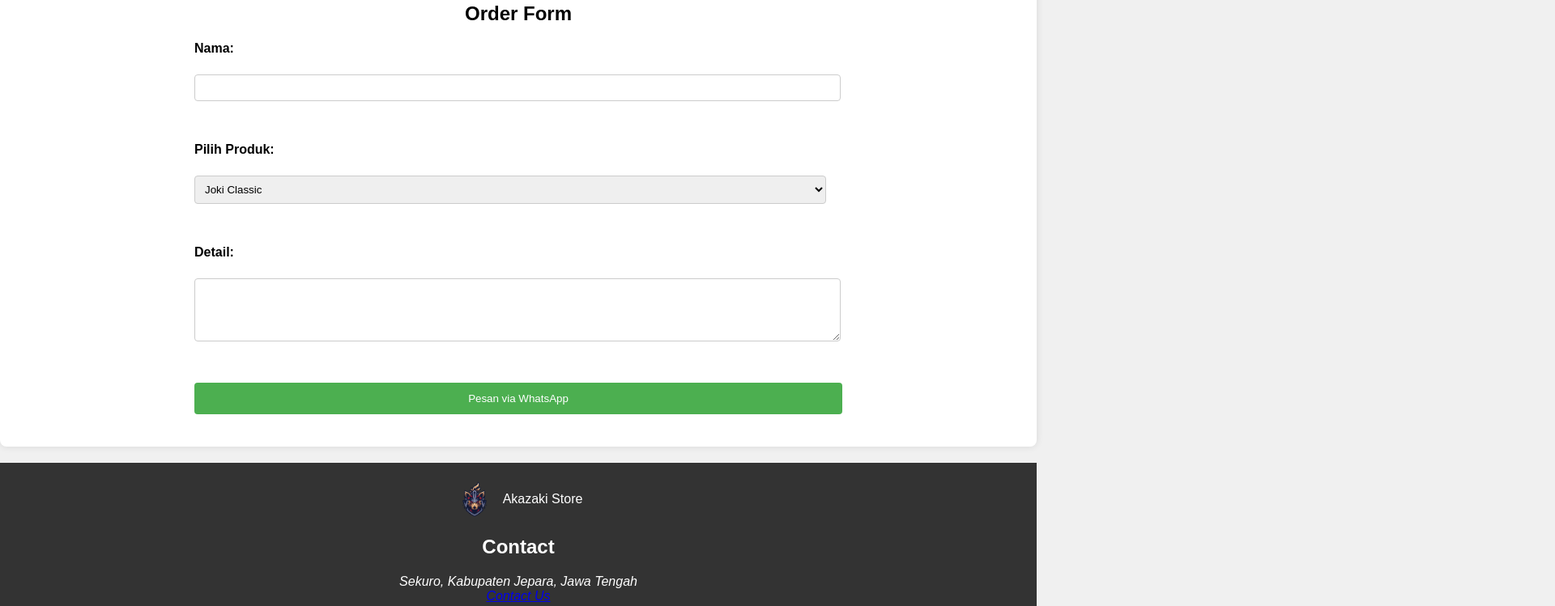
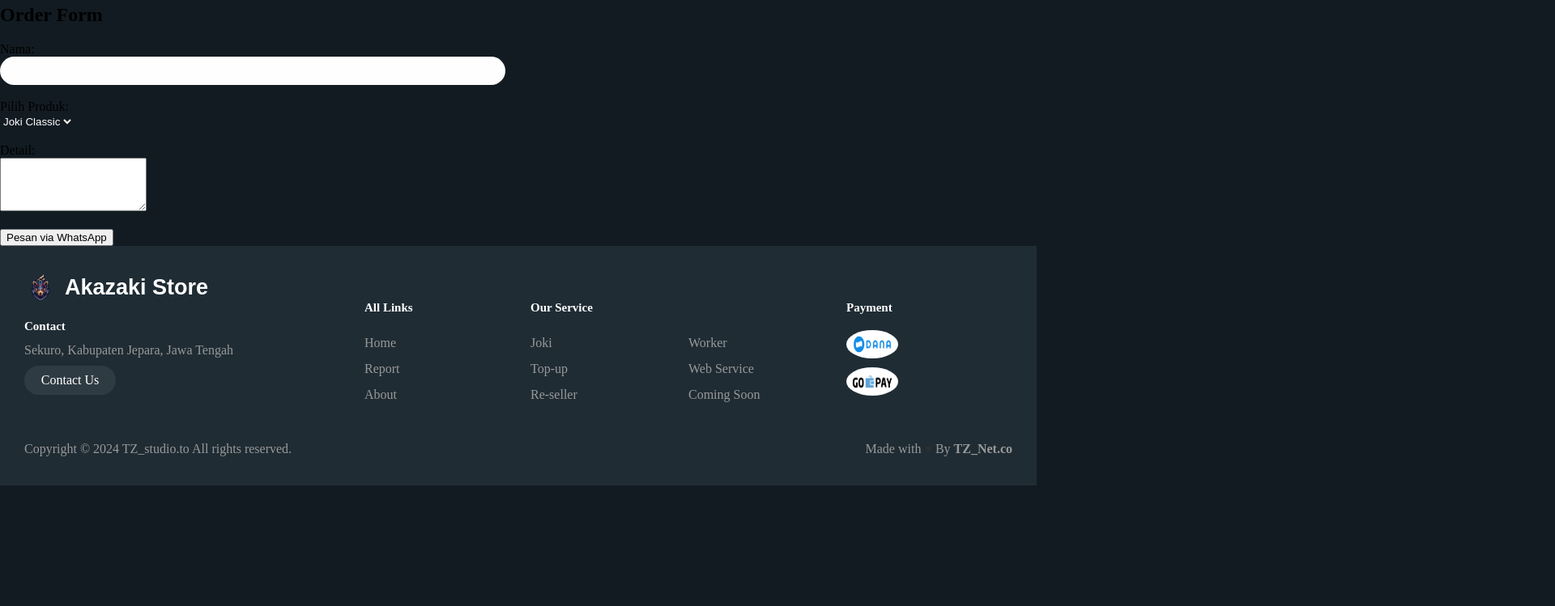
Before and after one commit to darkdragon630/AKZAKI-STORE, a plain HTML site: page index.html in a window 1280 px wide. Shown: the part 477-1226 px from the top of the page at 81% size, 1920 px wide, since content can reach past the window. After the commit the page ends 1077 px from the top, so only its background shows below. Drawn offline with Linux system fonts and the light colour scheme.

Commit message:
Update styles.css

```diff
--- a/styles.css
+++ b/styles.css
@@ -1,144 +1,282 @@
-/* General styles */
 body {
-  font-family: Arial, sans-serif;
-  background-color: #f0f0f0;
+      background-color: #121b22;
       margin: 0;
       padding: 0;
+      display: flex;
+      flex-direction: column;
+      min-height: 100vh;
     }
 
-.container {
-  max-width: 800px;
-  margin: auto;
+    .header {
+      display: flex;
+      align-items: center;
+      justify-content: space-between;
+      background-color: #1f2c34;
+      color: white;
+      padding: 10px;
+    }
+
+    .logo {
+      display: flex;
+      align-items: center;
+      font-family: Arial, Helvetica, sans-serif;
+      font-size: 27px;
+      font-weight: bold;
+    }
+
+    .logo img {
+      height: 40px;
+      margin-right: 10px;
+    }
+
+    .navigation {
+      display: flex;
+      align-items: center;
+    }
+
+    .navigation a {
+      color: white;
+      margin-right: 10px;
+      text-decoration: none;
+    }
+
+    .content {
+      flex: 1;
       padding: 20px;
     }
 
-.columns {
+    .footer {
       display: flex;
-  justify-content: space-around;
-  align-items: center;
-  margin-bottom: 20px;
+      flex-flow: row wrap;
+      padding: 30px 30px 20px 30px;
+      color: white;
+      background-color: #1f2c34;
+      border-top: 1px solid #1f2c34;
     }
 
-.joki-list {
-  width: 100px;
-  height: 100px;
-  object-fit: cover;
-  border-radius: 50%;
-}
-
-.teksinfo {
-  text-align: center;
-}
-
-/* Order form styles */
-.order-form {
-  background-color: #fff;
-  padding: 20px;
-  border-radius: 8px;
-  box-shadow: 0 0 10px rgba(0, 0, 0, 0.1);
-  margin-top: 20px; /* Added margin to separate from columns */
-}
-
-.order-form h2 {
-  text-align: center;
-  margin-bottom: 20px;
-}
-
-.order-form form {
-  display: flex;
-  flex-direction: column;
-}
-
-.order-form label {
-  font-weight: bold;
-  margin-bottom: 5px;
-}
-
-.order-form input[type="text"],
-.order-form textarea,
-.order-form select {
-  width: calc(100% - 20px); /* Adjusted width to accommodate padding */
-  padding: 8px;
-  margin-bottom: 15px;
-  border: 1px solid #ccc;
-  border-radius: 4px;
-}
-
-.order-form button {
-  background-color: #4CAF50;
-  color: white;
-  padding: 12px 20px;
-  border: none;
-  border-radius: 4px;
-  cursor: pointer;
-  transition: background-color 0.3s;
-}
-
-.order-form button:hover {
-  background-color: #45a049;
-}
-
-/* Footer styles */
-.footer {
-  background-color: #333;
-  color: #fff;
-  padding: 20px 0;
-  text-align: center;
-  margin-top: 20px; /* Added margin to separate from order form */
+    .footer > * {
+      flex:  1 100%;
     }
 
     .footer__addr {
-  margin-bottom: 20px;
+      margin-right: 1.25em;
+      margin-bottom: 2em;
     }
 
-.footer__addr .logo {
+    .footer__logo {
+      font-family: Arial, Helvetica, sans-serif;
+      font-weight: 400;
+      font-size: 1.5rem;
+      font-weight: bold;
+    }
+
+    .footer__addr h2 {
+      margin-top: 1.3em;
+      font-size: 15px;
+      font-weight: 400;
+      font-weight: bold;
+    }
+
+    .nav__title {
+      font-weight: 400;
+      font-size: 15px;
+      font-weight: bold;
+    }
+
+    .footer address {
+      font-style: normal;
+      color: #999;
+    }
+
+    .footer__btn {
       display: flex;
       align-items: center;
       justify-content: center;
-  margin-bottom: 10px;
+      height: 36px;
+      max-width: max-content;
+      background-color: rgba(255, 255, 255, 0.07);
+      border-radius: 100px;
+      color: #fff;
+      line-height: 0;
+      margin: 0.6em 0;
+      font-size: 1rem;
+      padding: 0 1.3em;
     }
 
-.footer__addr .logo img {
-  width: 50px;
-  height: 50px;
-  margin-right: 10px;
-  border-radius: 50%;
+    .footer ul {
+      list-style: none;
+      padding-left: 0;
+    }
+
+    .footer li {
+      line-height: 2em;
+    }
+
+    .footer a {
+      text-decoration: none;
     }
 
     .footer__nav {
       display: flex;
-  justify-content: center;
-  list-style: none;
-  padding: 0;
+      flex-flow: row wrap;
     }
 
-.footer__nav .nav__item {
-  margin: 0 20px;
+    .footer__nav > * {
+      flex: 1 50%;
+      margin-right: 1.25em;
     }
 
-.footer__nav .nav__title {
-  font-size: 18px;
+    .nav__ul a {
+      color: #999;
+    }
+
+    .nav__ul--extra {
+      column-count: 2;
+      column-gap: 1.25em;
+    }
+
+    .legal {
+      display: flex;
+      flex-wrap: wrap;
+      color: #999;
+    }
+
+    .legal__links {
+      display: flex;
+      align-items: center;
+    }
+
+    .heart {
+      color: #2f2f2f;
+    }
+
+    @media screen and (min-width: 24.375em) {
+      .legal .legal__links {
+        margin-left: auto;
+      }
+    }
+
+    @media screen and (min-width: 40.375em) {
+      .footer__nav > * {
+        flex: 1;
+      }
+
+      .nav__item--extra {
+        flex-grow: 2;
+      }
+
+      .footer__addr {
+        flex: 1 0px;
+      }
+
+      .footer__nav {
+        flex: 2 0px;
+      }
+    }
+
+
+
+
+
+    @media (max-width: 768px) {
+      .header {
+        flex-direction: row;
+        align-items: center;
+        padding: 20px;
+        justify-content: space-between;
+      }
+
+      .logo {
+        margin-right: 0;
         margin-bottom: 10px;
       }
 
-.footer__nav .nav__ul {
-  padding: 0;
+      .navigation {
+        flex-direction: row;
+        align-items: center;
       }
 
-.footer__nav .nav__ul li {
+      .navigation a {
         margin-bottom: 5px;
+        margin-right: 10px;
       }
 
-.legal {
-  background-color: #222;
-  color: #ccc;
-  padding: 10px 0;
+
+
+
+
     }
 
-.legal__links {
-  margin-top: 10px;
+    li .pill {
+      height: 35px;
+      width: 64px;
+      margin-right: 5px;
+      border-radius: 70%; /* Untuk membuat gambar bundar (pil) */
+      }
+    li .ig {
+    height: 30px;
+    width: 30px; /* Untuk membuat gambar bundar (pil) */
     }
 
-.legal__links .heart {
-  color: red;
+    .filters {
+      padding: 30px;
+        padding-left: 30px;
+      padding-left: 34px;
     }
+
+    .search-bar {
+      display: flex;
+      align-items: center;
+      justify-content: center;
+      margin: 20px 0;
+    }
+
+   .teks{
+      color: white;
+    }
+
+    input[type="text"] {
+      height: 25px;
+      width: 48%;
+      border: none;
+      background-color: #fefefe;
+      border-radius: 30px;
+      padding: 5px;
+    }
+
+
+    .select-container {
+      display: inline-flex;
+      align-items: center;
+      background-color: #121b22;
+      border: none;
+      color: white;
+    }
+
+
+    select {
+      border: none;
+      background-color: transparent;
+      color: white;
+    }
+
+
+
+    .column {
+      float: left;
+      width: 102px;
+      padding: 5px;
+    }
+
+.joki-list{ border-radius: 18px;}
+
+
+.teksinfo{
+  color: white;
+  font-family: Arial, Gagalin, sans-serif;
+  font-weight: 100;
+  font-size: 1.1rem;
+}
+
+
+    .mySlides {display:none;}
```
Lines whose indentation alone changed are shown as unchanged.
